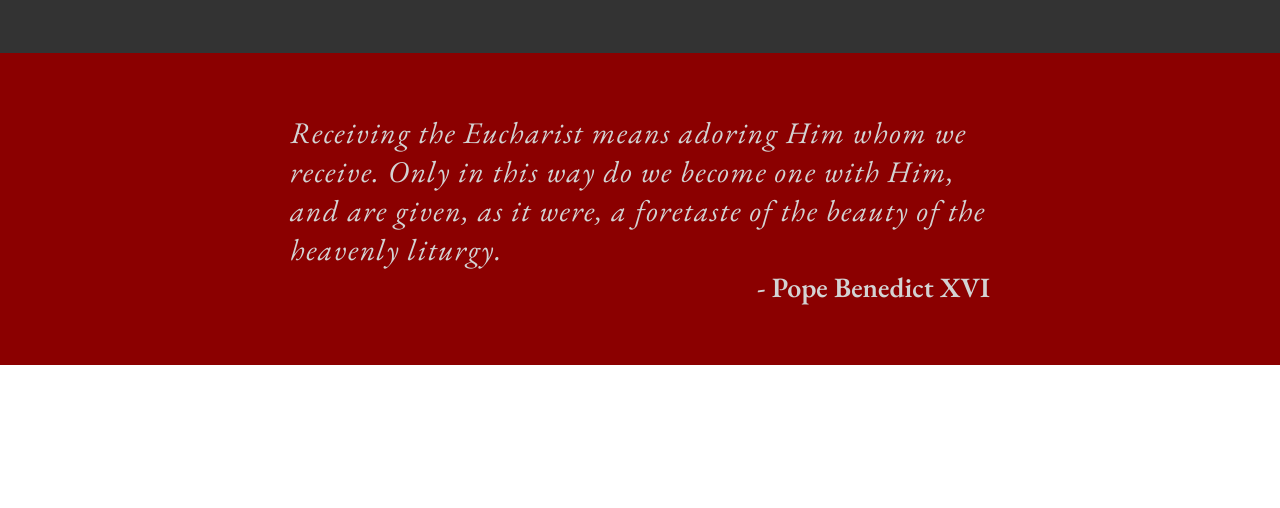
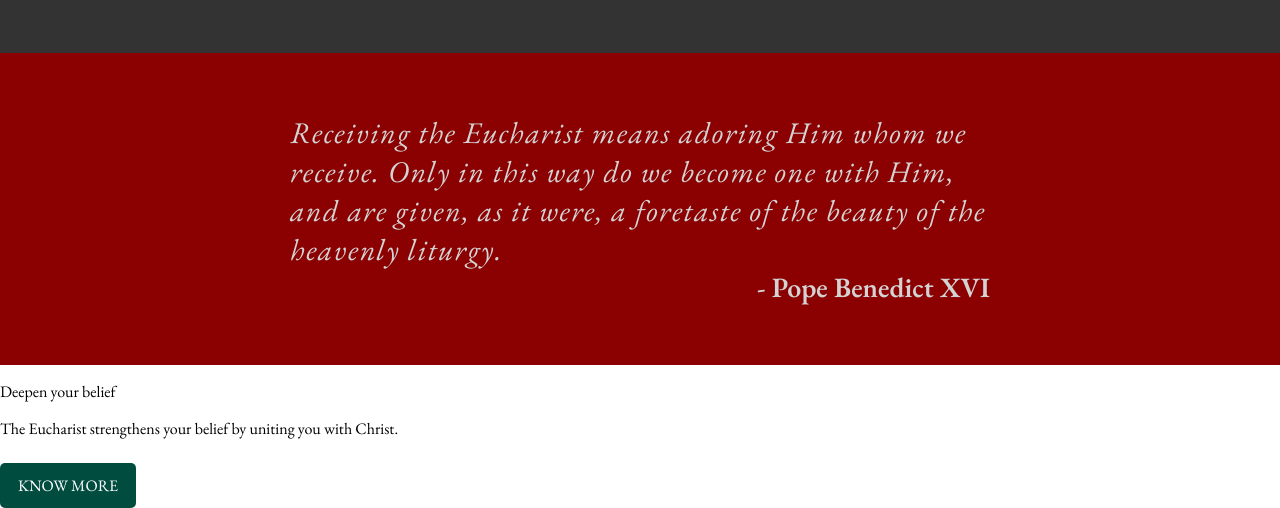
Before and after one commit to Jaegermeisty/Odin-Landing-Page-Project, a plain HTML site: page index.html in a window 1280 px wide. Shown: the part 1078-1586 px from the top of the page. Before the commit the page ends 1443 px from the top, so only its background shows below. Drawn offline with nearby package versions, Linux system fonts and the light colour scheme.

Commit message:
Wrote the html for the fourth section

```diff
--- a/index.html
+++ b/index.html
@@ -74,8 +74,16 @@
 
     </section>
 
-    <section>
-
+    <section id="fourth">
+      <div class="feature-box">
+        <div class="feature-content">
+          <div class="feature-text">
+            <p>Deepen your belief</p>
+            <p>The Eucharist strengthens your belief by uniting you with Christ.</p>
+          </div>
+          <button class="feature-button">KNOW MORE</button>
+        </div>
+      </div>
     </section>
   </main>
 
```
